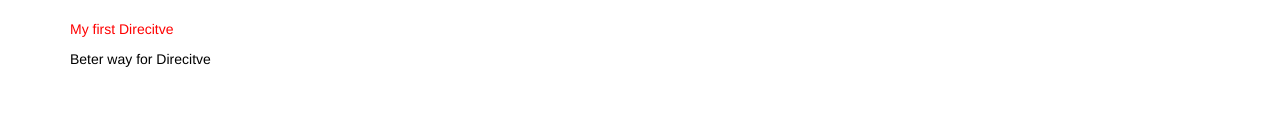
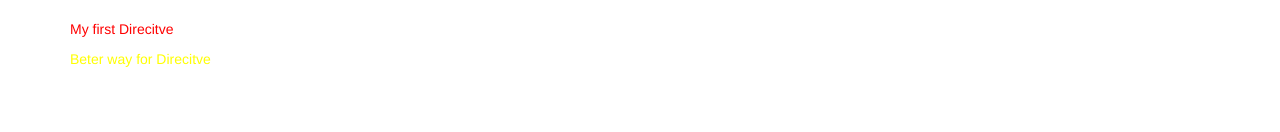
Before and after one commit to MateuszZie/Angular-course, an Angular app in the folder directives-start/: page / in a window 1280 px wide. Shown: the part 168-300 px from the top of the page. Built offline with nearby package versions, Linux system fonts and the light colour scheme.

Commit message:
Binding to Directive Properties

```diff
--- a/directives-start/src/app/app.component.html
+++ b/directives-start/src/app/app.component.html
@@ -36,5 +36,7 @@
     </div>
   </div>
   <p appHighLight>My first Direcitve</p>
-  <p appBetterHighlight>Beter way for Direcitve</p>
+  <p [appBetterHighlight]="'red'" deafultColor="yellow">
+    Beter way for Direcitve
+  </p>
 </div>
--- a/directives-start/src/app/better-highlight/better-highlight.directive.ts
+++ b/directives-start/src/app/better-highlight/better-highlight.directive.ts
@@ -1,8 +1,10 @@
+import { getCurrencySymbol } from "@angular/common";
 import {
   Directive,
   ElementRef,
   HostBinding,
   HostListener,
+  Input,
   OnInit,
   Renderer2,
 } from "@angular/core";
@@ -13,18 +15,20 @@ import {
 export class BetterHighlightDirective implements OnInit {
   constructor(private elRef: ElementRef, private renderer: Renderer2) {}
   ngOnInit(): void {
+    this.textColor = this.deafultColor;
     // this.renderer.setStyle(this.elRef.nativeElement, "color", "green");
   }
-
-  @HostBinding("style.color") textColor: string = "black";
+  @Input() deafultColor: string = "black";
+  @Input("appBetterHighlight") highLightColor: string = "green";
+  @HostBinding("style.color") textColor: string;
 
   @HostListener("mouseenter") mouseOver(event: Event) {
     // this.renderer.setStyle(this.elRef.nativeElement, "color", "green");
-    this.textColor = "green";
+    this.textColor = this.highLightColor;
   }
 
   @HostListener("mouseleave") mouseLeave(event: Event) {
     // this.renderer.setStyle(this.elRef.nativeElement, "color", "black");
-    this.textColor = "black";
+    this.textColor = this.deafultColor;
   }
 }
```
